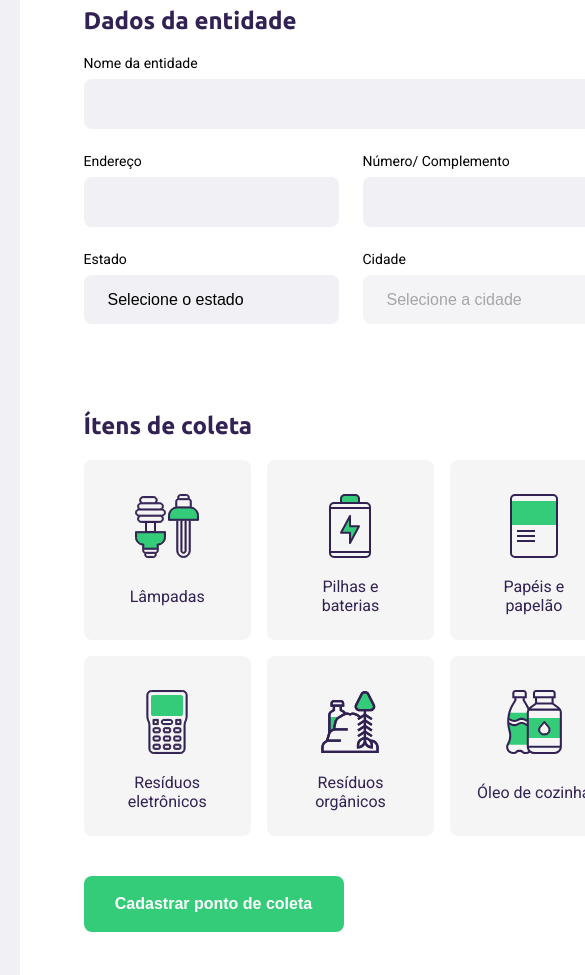
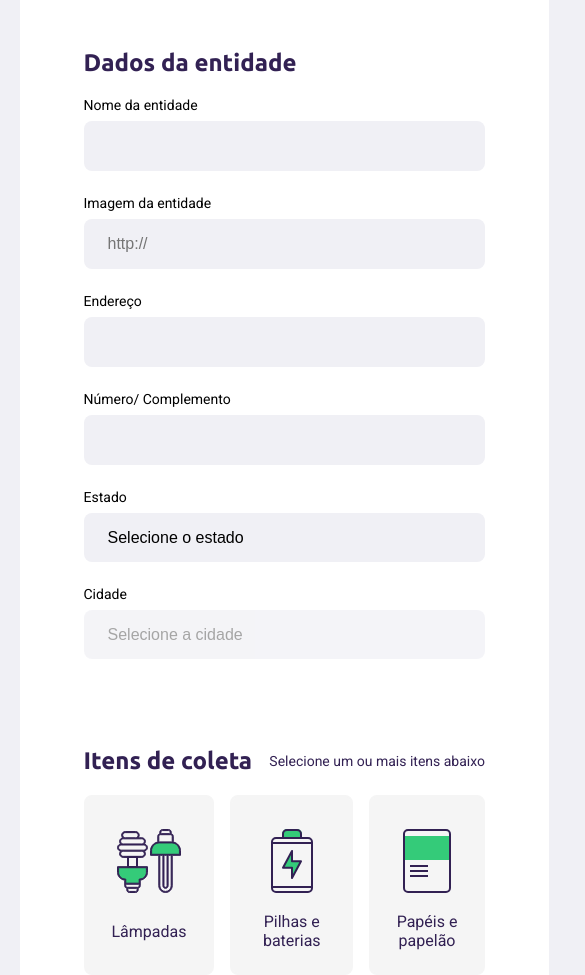
Before and after one commit to edusf8700/ecoleta, a website: page src/views/create-point.html in a window 390 px wide. Shown: the part 335-1310 px from the top of the page, 585 px wide, since content can reach past the window. Drawn offline with nearby package versions, Linux system fonts and the light colour scheme; files that its build step writes are made by us from their sources; no server answers; files whose address does not match are found by name.

Commit message:
Resolvendo pendências

```diff
--- a/public/styles/create-point.css
+++ b/public/styles/create-point.css
@@ -47,12 +47,20 @@
 
 form fieldset {
   border: 0;
-
   margin-top: 64px;
 }
 
 form legend {
   margin-bottom: 20px;
+  display: flex;
+  align-items: center;
+  justify-content: space-between;
+  width: 100%;
+}
+
+form legend span {
+  font-size: 14px;
+  color: var(--title-color)
 }
 
 form h2 {
--- a/public/styles/responsive.css
+++ b/public/styles/responsive.css
@@ -30,6 +30,14 @@
     height: 250px;
   }
 
+  #page-create-point form .field-group {
+    flex-direction: column;
+  }
+
+  #page-create-point form .field-group .field + .field {
+    margin-left: 0;
+  }
+
 }
 
 @media( min-width : 1700px) {
--- a/src/views/create-point.html
+++ b/src/views/create-point.html
@@ -20,9 +20,15 @@
         <h2>Dados da entidade</h2>
       </legend>
 
+      <div class="field-group">
         <div class="field">
           <label for="name">Nome da entidade</label>
           <input type="text" name="name" required="required">
+        </div>
+        <div class="field">
+          <label for="name">Imagem da entidade</label>
+          <input type="url" name="image" placeholder="http://" required="required">
+        </div>
       </div>
 
       <div class="field-group">
@@ -56,7 +62,8 @@
 
     <fieldset>
       <legend>
-        <h2>Ítens de coleta</h2>
+        <h2>Itens de coleta</h2>
+        <span>Selecione um ou mais itens abaixo</span>
       </legend>
 
       <div class="items-grid">
```
Lines whose indentation alone changed are shown as unchanged.
